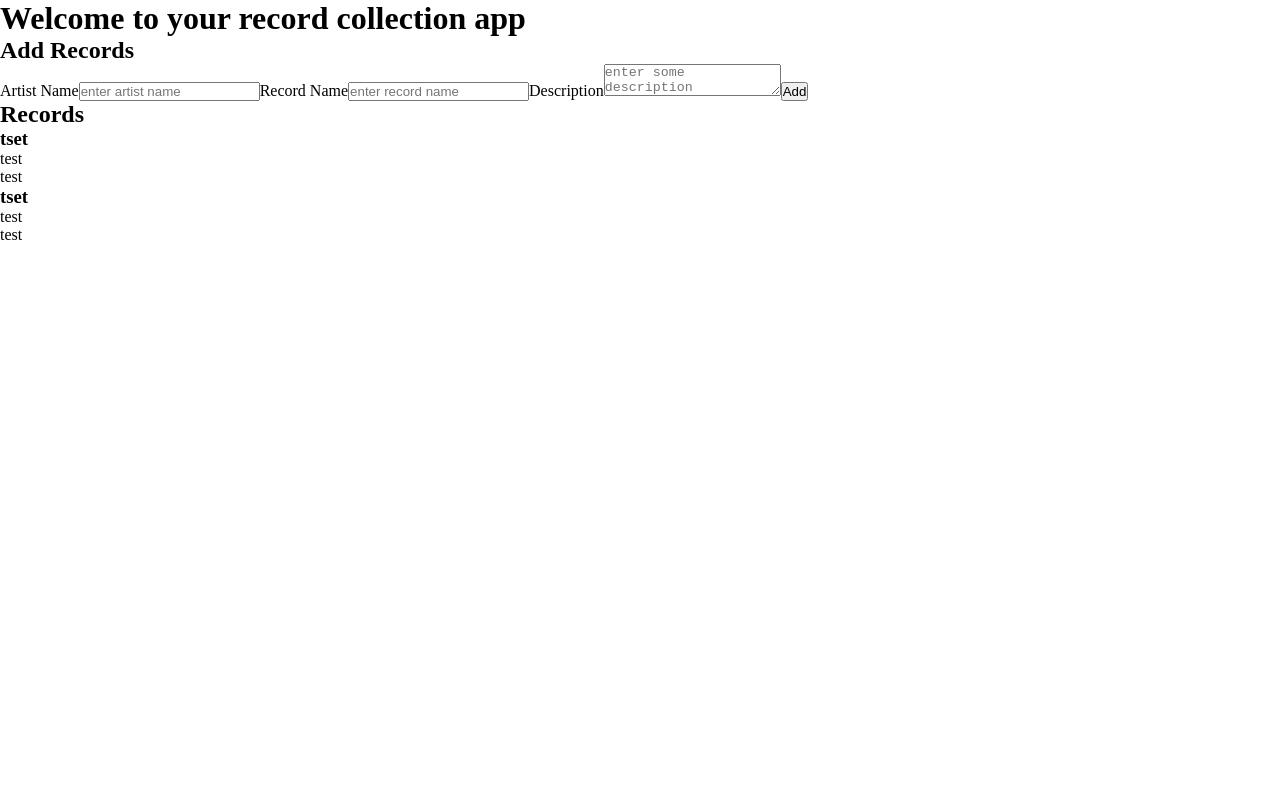
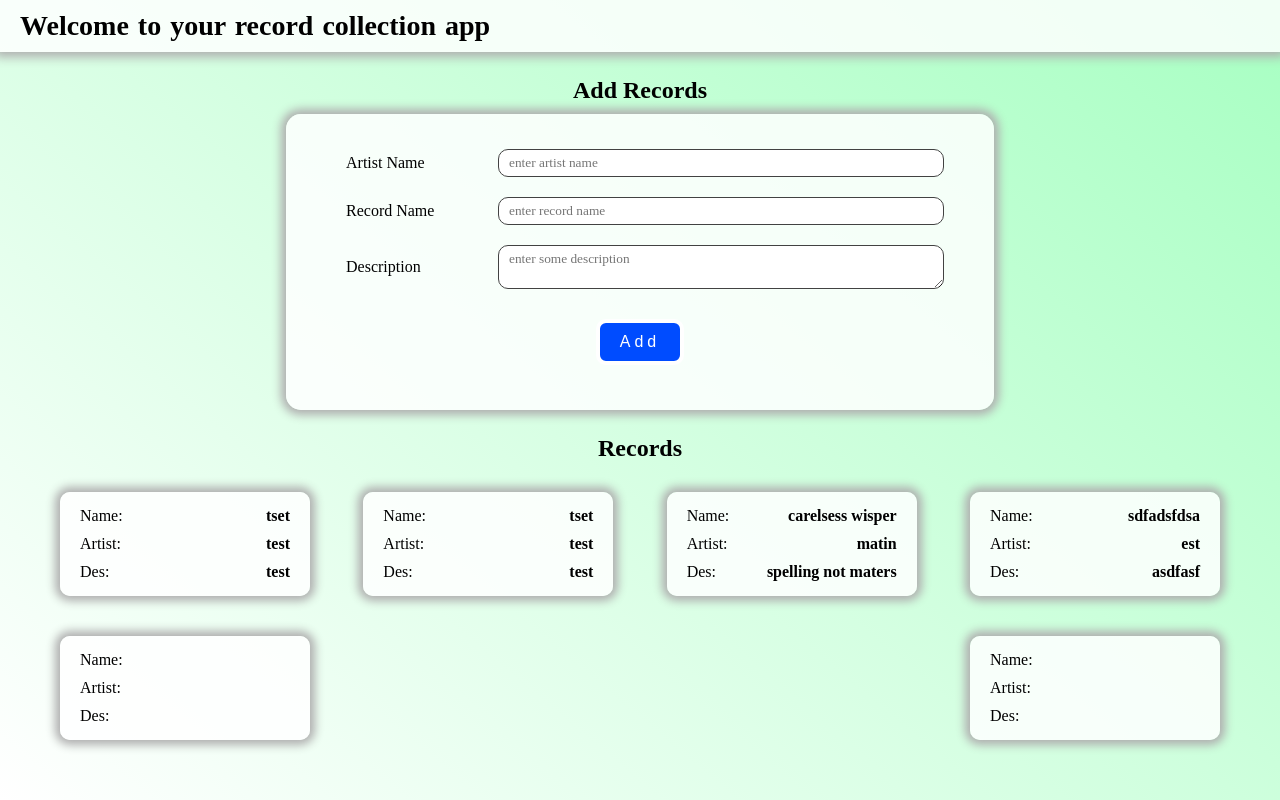
Before and after one commit to MatinKHD/record-collection, a React (Create React App) app: page / in a window 1280 px wide. Built offline with nearby package versions, Linux system fonts and the light colour scheme; data requests are answered from the project's data file.

Commit message:
add some styles

```diff
--- a/db.json
+++ b/db.json
@@ -13,6 +13,34 @@
       "artistName": "test",
       "description": "test",
       "id": 2
+    },
+    {
+      "recordId": "lnx5nx0w",
+      "recordName": "carelsess wisper",
+      "artistName": "matin",
+      "description": "spelling not maters",
+      "id": 3
+    },
+    {
+      "recordId": "lnx8k3jq",
+      "recordName": "sdfadsfdsa",
+      "artistName": "est",
+      "description": "asdfasf",
+      "id": 4
+    },
+    {
+      "recordId": "lnx9yitm",
+      "recordName": "",
+      "artistName": "",
+      "description": "",
+      "id": 5
+    },
+    {
+      "recordId": "lnx9ykqs",
+      "recordName": "",
+      "artistName": "",
+      "description": "",
+      "id": 6
     }
   ]
 }
--- /dev/null
+++ b/src/form.css
@@ -0,0 +1,45 @@
+.form-container {
+  width: 60%;
+  margin: auto;
+  padding: 25px 50px;
+  background-color: #ffffffd6;
+  border-radius: 15px;
+  box-shadow: 0 0 10px 5px #afafaf;
+}
+
+.form-container > form {
+  display: flex;
+  flex-flow: column nowrap;
+}
+
+.button-container {
+  margin: 20px auto;
+}
+
+.button-container > button {
+  padding: 10px 20px;
+  font-size: 16px;
+  font-family: Arial, Helvetica, sans-serif;
+  font-weight: 500;
+  letter-spacing: 4px;
+  background-color: #004cff;
+  color: #ffffff;
+  border: 4px #ffffff solid;
+  border-radius: 10px;
+  transition: 300ms all ease-in-out;
+}
+.button-container > button:hover {
+  border-bottom: 4px #004cff solid;
+  font-weight: 600;
+  border-radius: 0;
+  background-color: #ffffff;
+  color: #004cff;
+}
+
+@media (max-width: 800px) {
+  .form-container {
+    width: 100%;
+    margin: 0;
+    padding: 10px 20px;
+  }
+}
--- a/src/form.jsx
+++ b/src/form.jsx
@@ -2,6 +2,8 @@ import { useState } from "react";
 import uniqid from "uniqid";
 
 import Input from "./input";
+
+import "./form.css";
 
 const initialFormValue = {
   recordId: "",
@@ -29,7 +31,7 @@ function Form({ onSubmit }) {
     });
   }
   return (
-    <>
+    <div className="form-container">
       <form onSubmit={onFormSubmitHandler}>
         <Input
           type="text"
@@ -55,9 +57,11 @@ function Form({ onSubmit }) {
           name="description"
           onChange={onInputChangeHandler}
         />
-        <button type="submit">Add</button>
+        <div className="button-container">
+          <button type="submit">Add</button>
+        </div>
       </form>
-    </>
+    </div>
   );
 }
 
--- /dev/null
+++ b/src/header.css
@@ -0,0 +1,7 @@
+.header-container {
+  background-color: #ffffffd6;
+  font-size: 14px;
+  word-spacing: 2px;
+  padding: 10px 20px;
+  box-shadow: 0 0 10px 5px #afafaf;
+}
--- a/src/header.jsx
+++ b/src/header.jsx
@@ -1,5 +1,13 @@
+import "./header.css";
+
 function Header() {
-  return <h1>Welcome to your record collection app</h1>;
+  return (
+    <>
+      <div className="header-container">
+        <h1>Welcome to your record collection app</h1>
+      </div>
+    </>
+  );
 }
 
 export default Header;
--- a/src/index.css
+++ b/src/index.css
@@ -2,4 +2,8 @@
   margin: 0;
   padding: 0;
   box-sizing: border-box;
+  font-family: cursive;
 }
+body {
+  background: linear-gradient(220deg, #a7ffc2, #ffffffd6) no-repeat fixed;
+}
--- /dev/null
+++ b/src/input.css
@@ -0,0 +1,36 @@
+.form-group {
+  width: 100%;
+  margin: 10px auto;
+  display: flex;
+  align-items: center;
+}
+
+.form-group > label {
+  flex: 1 0 20%;
+  margin: 0 10px;
+}
+
+.form-group > input,
+.form-group > textarea {
+  flex: 1 0 70%;
+
+  padding: 5px 10px;
+  border: 1px solid #424242;
+  border-radius: 10px;
+}
+
+@media (max-width: 600px) {
+  .form-group {
+    width: 100%;
+    display: flex;
+    flex-direction: column;
+    flex: 1 0 auto;
+  }
+  .form-group > label {
+    margin: 10px 0;
+  }
+  .form-group > input,
+  .form-group > textarea {
+    width: 100% !important;
+  }
+}
--- a/src/input.jsx
+++ b/src/input.jsx
@@ -1,15 +1,17 @@
 import { useRef } from "react";
 import uniqid from "uniqid";
+
+import "./input.css";
 
 function Input({ type, labelText, ...props }) {
   const id = useRef(uniqid()).current;
 
   return (
-    <>
+    <div className="form-group">
       <label htmlFor={id}>{labelText}</label>
       {type === "text" && <input type="text" id={id} {...props} />}
       {type === "textarea" && <textarea id={id} {...props} />}
-    </>
+    </div>
   );
 }
 
--- /dev/null
+++ b/src/list.css
@@ -0,0 +1,29 @@
+.record-container {
+  list-style: none;
+  display: flex;
+  flex-flow: row wrap;
+  justify-content: space-between;
+}
+.record-card {
+  flex: 0 0 250px;
+  display: flex;
+  flex-flow: column nowrap;
+  margin: 20px 10px;
+  padding: 10px 20px;
+  background-color: #ffffffd6;
+  box-shadow: 0 0 10px 5px #afafaf;
+  border-radius: 10px;
+}
+.record-name,
+.artist-name,
+.description {
+  display: flex;
+  flex-direction: row;
+  justify-content: space-between;
+  margin: 5px 0;
+}
+.record-name > span:last-child,
+.artist-name > span:last-child,
+.description > span:last-child {
+  font-weight: 600;
+}
--- a/src/list.jsx
+++ b/src/list.jsx
@@ -1,11 +1,19 @@
+import "./list.css";
+
 function List({ records }) {
   return (
-    <ul>
+    <ul className="record-container">
       {records.map(({ recordId, recordName, artistName, description }) => (
-        <li key={recordId}>
-          <h3>{recordName}</h3>
-          <p className="artistName">{artistName}</p>
-          <p className="description">{description}</p>
+        <li className="record-card" key={recordId}>
+          <p className="record-name">
+            <span>Name:</span> <span>{recordName}</span>
+          </p>
+          <p className="artist-name">
+            <span>Artist:</span> <span>{artistName}</span>
+          </p>
+          <p className="description">
+            <span>Des:</span> <span>{description}</span>
+          </p>
         </li>
       ))}
     </ul>
--- /dev/null
+++ b/src/section.css
@@ -0,0 +1,7 @@
+.section-container {
+  margin: 25px 50px;
+}
+.section-container > h2 {
+  text-align: center;
+  margin: 10px 20px;
+}
--- a/src/section.jsx
+++ b/src/section.jsx
@@ -1,7 +1,9 @@
+import "./section.css";
+
 function Section({ children, headingLevel = 1, headingText }) {
   const H = `h${headingLevel}`;
   return (
-    <section>
+    <section className="section-container">
       <H>{headingText}</H>
       {children}
     </section>
```
